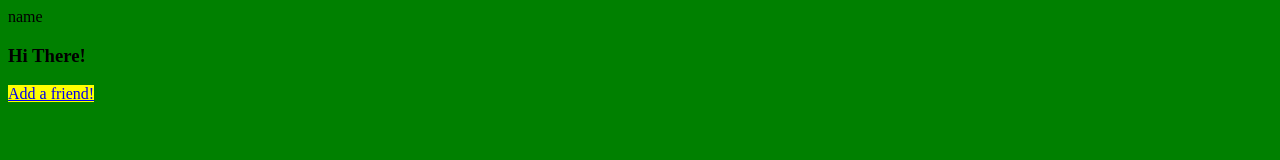
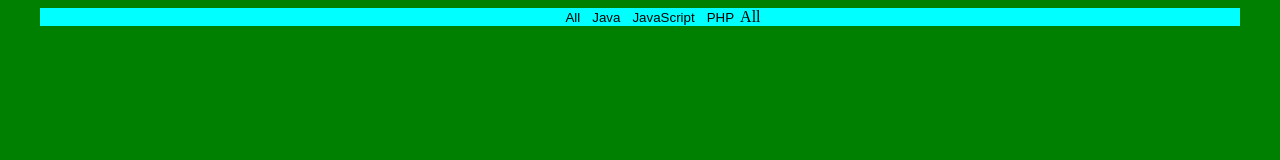
Before and after one commit to ravikanthmp/React-UIDotDev, a React app: page / in a window 1280 px wide. Built offline with nearby package versions, Linux system fonts and the light colour scheme.

Commit message:
popular navbar class components

```diff
--- /dev/null
+++ b/app/components/popular.js
@@ -0,0 +1,38 @@
+import React from "react";
+import ReactDOM from 'react-dom';
+
+export default class Popular extends React.Component{
+
+
+    constructor(props, context) {
+        super(props, context);
+
+        this.state = {
+            selectedLanguage : 'All'
+        }
+    }
+
+    updateLanguage(lang){
+        this.setState({
+            selectedLanguage : lang
+        })
+    }
+
+    render() {
+
+        return (
+            <ul className="flex-center">
+                {this.props.languages.map(
+                    lang =>
+                        <li key={lang}>
+                            <button className="btn-clear nav-link" onClick={() => this.updateLanguage(lang)}>
+                                {lang}
+                            </button>
+                        </li>
+                )
+                }
+                <li>{this.state.selectedLanguage}</li>
+            </ul>
+        )
+    }
+}
--- a/app/index.css
+++ b/app/index.css
@@ -5,3 +5,24 @@ body{
 a{
     background: yellow;
 }
+
+.container{
+    background: aqua;
+    width: 1200px;
+    margin: 0 auto;
+}
+
+.flex-center{
+    display: flex;
+    align-items: center;
+    justify-content: center;
+}
+
+li{
+    list-style-type: none;
+}
+
+.btn-clear{
+    border: none;
+    background: transparent;
+}
--- a/app/index.js
+++ b/app/index.js
@@ -2,6 +2,7 @@ import React from 'react';
 import ReactDOM from 'react-dom';
 import './index.css'
 import {Link} from "./link";
+import Popular from './components/popular'
 
 
 class Hello extends React.Component {
@@ -15,13 +16,13 @@ class Hello extends React.Component {
         const name = this.props.name;
         const link = this.props.link;
         return (
-            <React.Fragment>
-                <p>name</p>
-                <Link link={link} other={<h3>Hi There!</h3>}/>
-            </React.Fragment>
+            <div className="container">
+                <Popular languages={['All', 'Java', 'JavaScript', 'PHP']}/>
+            </div>
         )
 
     }
+
 }
 
 ReactDOM.render(
```
Also changed, not shown: app/components/popular.css (added).
